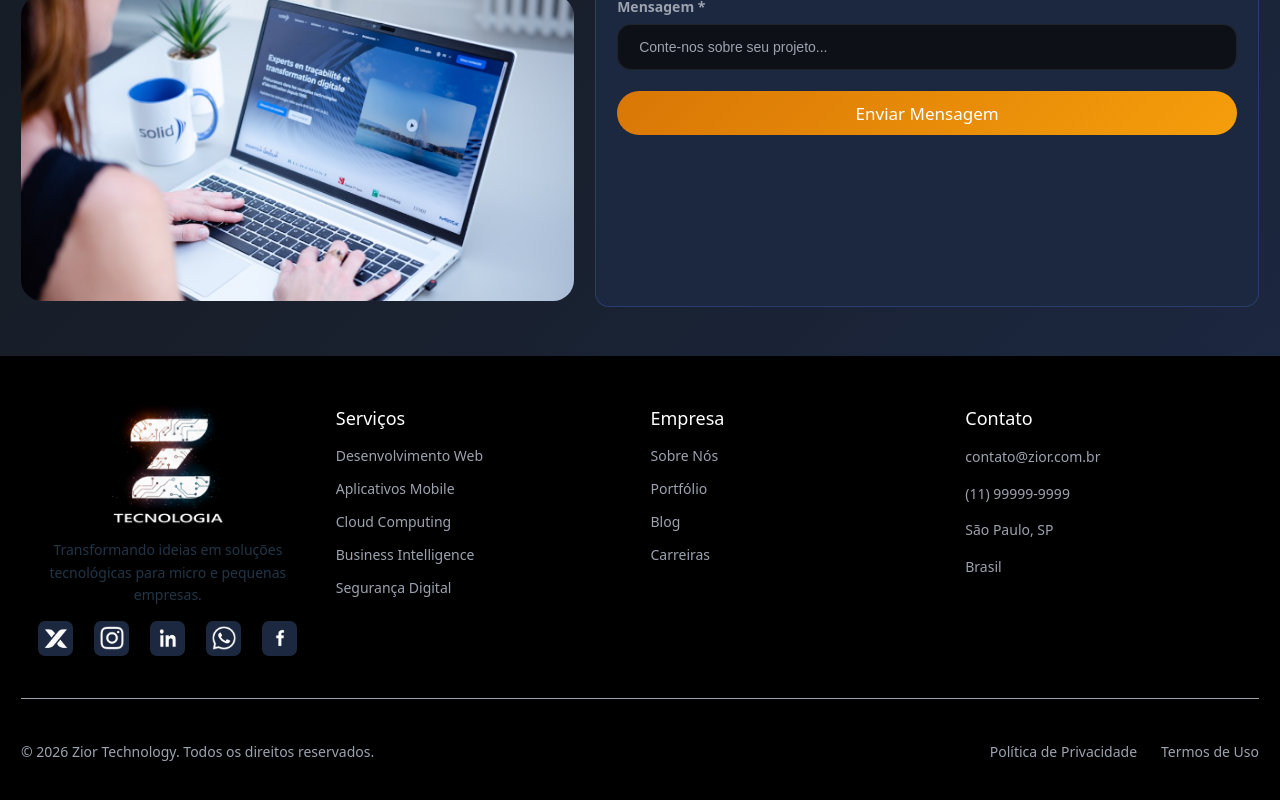
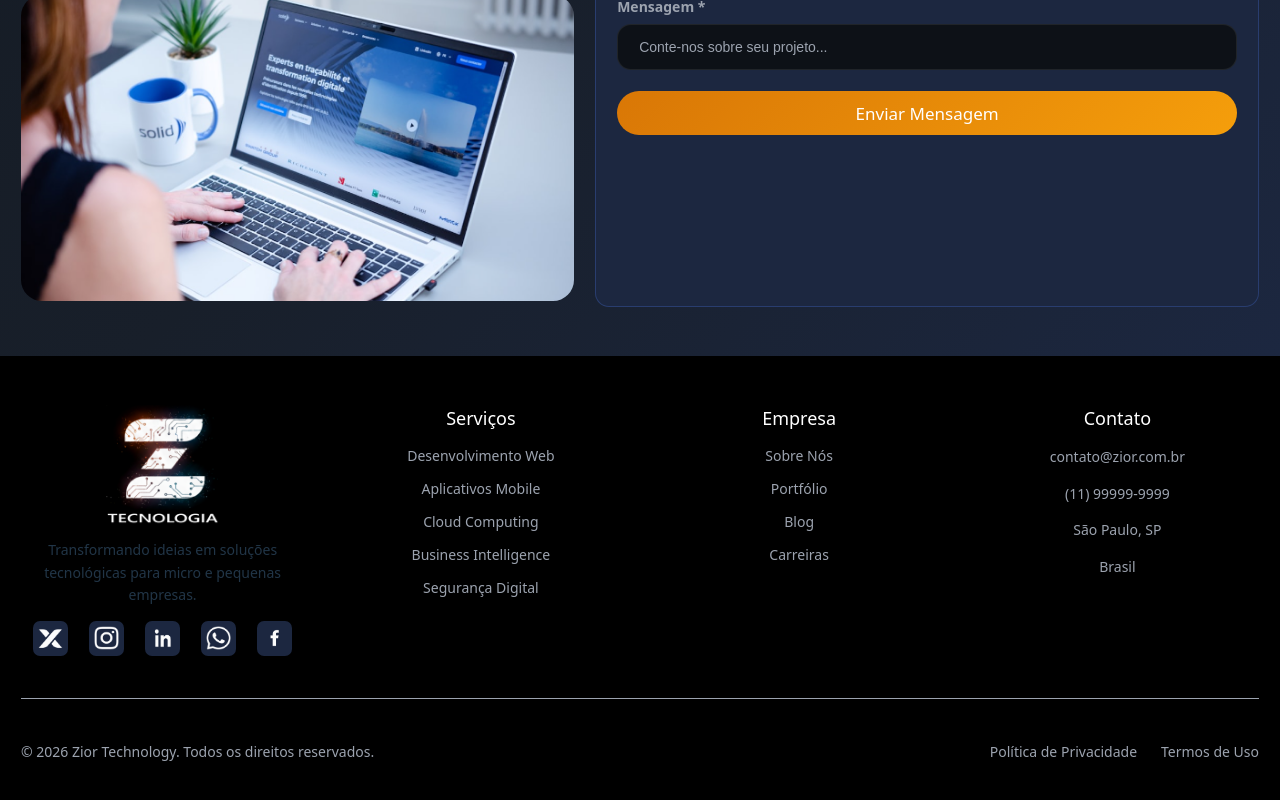
Before and after one commit to jorgerios7/zior-software-factory, a React (Vite) app: page / in a window 1280 px wide. Shown: the part 3211-4011 px from the top of the page. Built offline with nearby package versions, Linux system fonts and the light colour scheme.

Commit message:
footerChanges

```diff
--- a/src/components/Footer/Footer.module.css
+++ b/src/components/Footer/Footer.module.css
@@ -25,13 +25,12 @@
   width: 100%;
   display: grid;
   grid-template-columns: repeat(auto-fit, minmax(250px, 1fr));
-  gap: 21px
+  gap: 35px
 }
 
 .subContainer {
   width: 100%;
   height: 100%;
-  align-items: start;
   box-sizing: border-box;
   display: flex;
   flex-direction: column;
--- a/src/components/Footer/NavSection/NavSection.module.css
+++ b/src/components/Footer/NavSection/NavSection.module.css
@@ -1,17 +1,10 @@
-.subContainer {
+.navColumn {
   width: 100%;
   height: 100%;
-  align-items: start;
   box-sizing: border-box;
   display: flex;
   flex-direction: column;
-  gap: 14px;
-}
-
-.navColumn {
-  display: flex;
-  flex-direction: column;
-  align-items: start;
+  align-items: center;
   gap: 14px;
 }
 
--- a/src/components/Footer/NavSection/index.tsx
+++ b/src/components/Footer/NavSection/index.tsx
@@ -11,18 +11,16 @@ export default function NavSection({ list }: Props) {
     const { title, items } = list;
 
     return (
-        <div className={styles.subContainer}>
+        <nav className={styles.navColumn}>
             <h2 className="description text-sm color-txt-main">
                 {title}
             </h2>
 
-            <nav className={styles.navColumn}>
             {items.map((item) => (
                 <button key={item} className={styles.navLink}>
                     {item}
                 </button>
             ))}
         </nav>
-        </div>
     );
 }
--- a/src/components/Footer/RowContacts/RowContacts.module.css
+++ b/src/components/Footer/RowContacts/RowContacts.module.css
@@ -1,17 +1,10 @@
-.subContainer {
-  width: 100%;
+.navColumn {
+   width: 100%;
   height: 100%;
-  align-items: start;
   box-sizing: border-box;
   display: flex;
   flex-direction: column;
-  gap: 14px;
-}
-
-.navColumn {
-  display: flex;
-  flex-direction: column;
-  align-items: start;
+  align-items: center;
   gap: 14px;
 }
 
--- a/src/components/Footer/RowContacts/index.tsx
+++ b/src/components/Footer/RowContacts/index.tsx
@@ -7,20 +7,17 @@ type Props = {
     };
 }
 
-export default function RowContacts({list}: Props) {
+export default function RowContacts({ list }: Props) {
     const { title, items } = list;
 
     return (
-        <div className={styles.subContainer}>
+        <nav className={styles.navColumn}>
             <h2 className="description text-sm color-txt-main">
                 {title}
             </h2>
-
-            <nav className={styles.navColumn}>
-                {items.map((item) => (
-                    <p className={"description text-xs color-txt-sec"}>{item}</p>
-                ))}
-            </nav>
-        </div>
+            {items.map((item) => (
+                <p className={"description text-xs color-txt-sec"}>{item}</p>
+            ))}
+        </nav>
     );
 }
```
Lines whose indentation alone changed are shown as unchanged.
